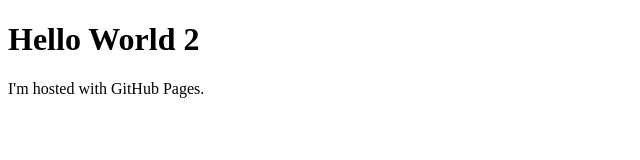
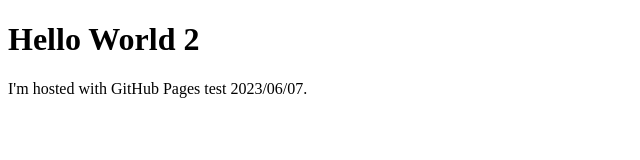
Before and after one commit to taya416/taya416.github.io, a plain HTML site: page test.html in a window 1280 px wide. Shown: the whole page, without its empty margins (0-640 px from the left). Drawn offline with Linux system fonts and the light colour scheme.

Commit message:
Update test.html

```diff
--- a/test.html
+++ b/test.html
@@ -2,7 +2,7 @@
 <html>
 <body>
 <h1>Hello World 2</h1>
-<p>I'm hosted with GitHub Pages.</p>
+<p>I'm hosted with GitHub Pages test 2023/06/07.</p>
 <script type="text/javascript">alert('Hello World 2');</script>
 </body>
 </html>
```
